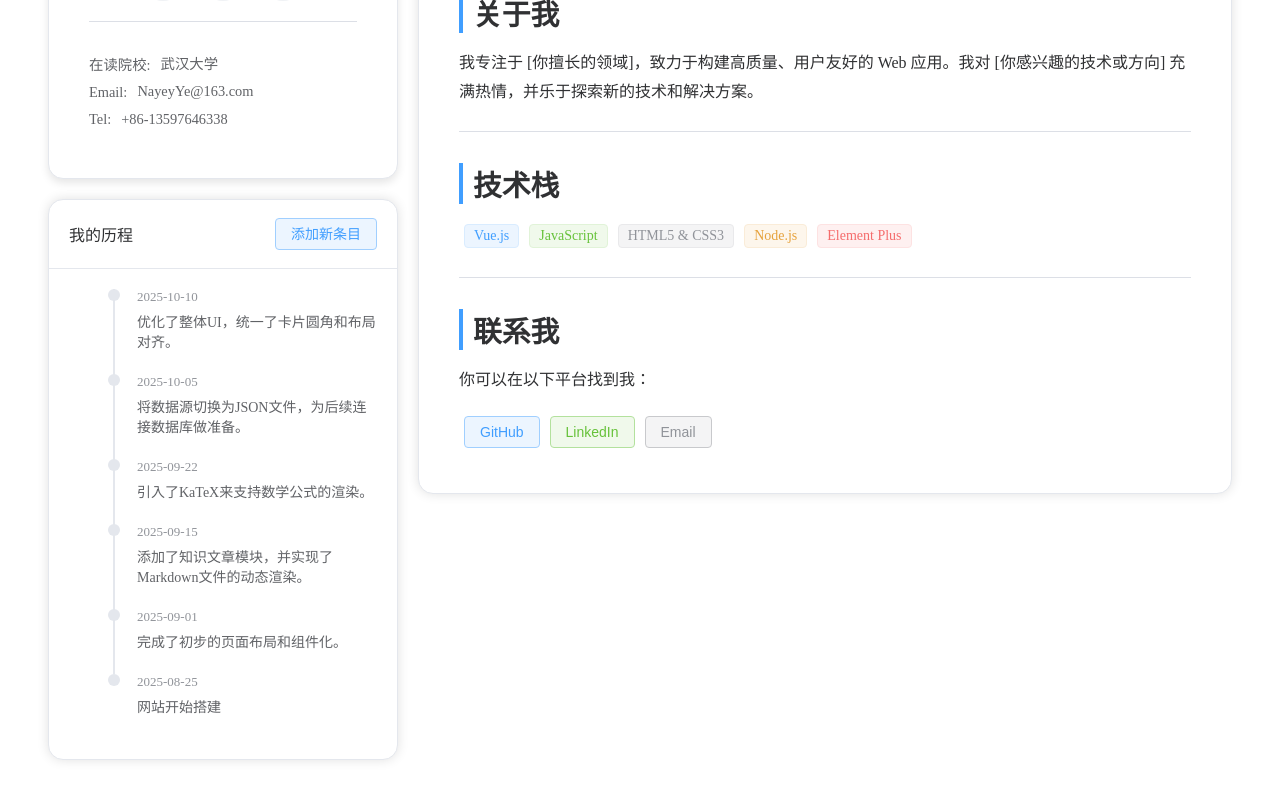
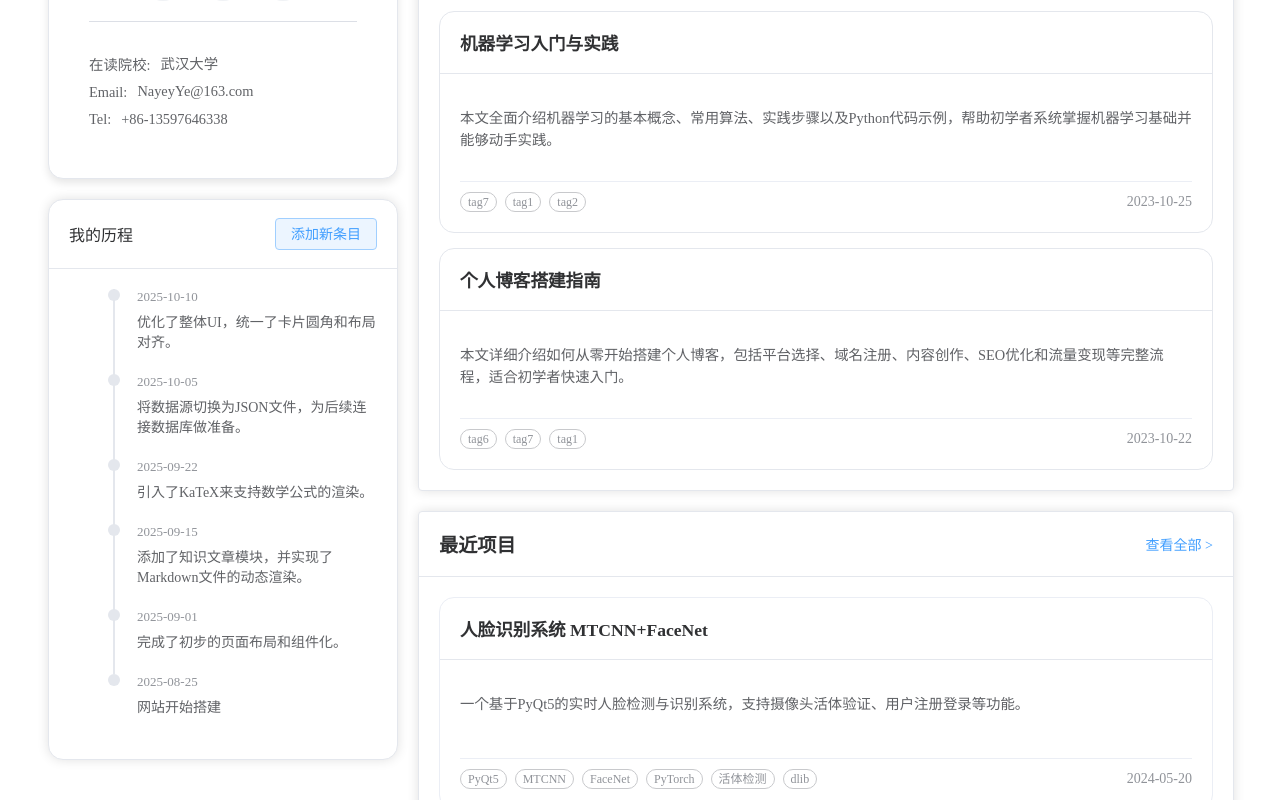
Before and after one commit to NayukiChiba/NyeWeb, a Vue app: page / in a window 1280 px wide. Shown: the part 420-1220 px from the top of the page. Built offline with nearby package versions, Linux system fonts and the light colour scheme.

Commit message:
添加关于我页面，更新导航链接，优化页面布局和样式

```diff
--- a/src/components/Header.vue
+++ b/src/components/Header.vue
@@ -30,14 +30,24 @@ import '@/assets/styles/header.css';
       <!-- 右侧头像和关于我 -->
       <el-col :span="4">
         <div class="user-section">
+          <router-link to="/about" class="user-info-link">
             <div class="user-info">
               <span class="about-me">关于我</span>
               <el-avatar size="small" class="user-avatar">
                 <img src="/avatar.jpg" alt="用户头像" />
               </el-avatar>
             </div>
+          </router-link>
         </div>
       </el-col>
     </el-row>
   </el-header>
 </template>
+
+<style scoped>
+.user-info-link {
+  text-decoration: none;
+  color: inherit;
+  display: inline-block;
+}
+</style>
--- a/src/router/index.js
+++ b/src/router/index.js
@@ -6,12 +6,18 @@ import Projects from '../views/Projects.vue'
 import Project from '../views/Project.vue'
 import Tools from '../views/Tools.vue'
 import Resources from '../views/Resources.vue'
+import AboutMe from '../views/AboutMe.vue'
 
 const routes = [
   {
     path: '/',
     name: 'Home',
     component: Home
+  },
+  {
+    path: '/about',
+    name: 'AboutMe',
+    component: AboutMe
   },
   {
     path: '/knowledge',
--- /dev/null
+++ b/src/views/AboutMe.vue
@@ -0,0 +1,127 @@
+<template>
+  <div class="home-container">
+    <div class="left-column">
+      <ProfileCard class="profile-card-container" />
+      <TimelineEditor class="timeline-editor-container" />
+    </div>
+    <el-card class="intro-card">
+      <!-- 英雄区域 -->
+      <div class="hero-section">
+        <h1>你好，我是 [你的名字]</h1>
+        <p class="subtitle">一位热情的 [你的职业，如：前端开发者]</p>
+        <p>欢迎来到我的个人空间。在这里，你可以了解我的项目、技术栈和个人思考。</p>
+      </div>
+
+      <el-divider />
+
+      <!-- 关于我 -->
+      <div class="about-section">
+        <h2>关于我</h2>
+        <p>我专注于 [你擅长的领域]，致力于构建高质量、用户友好的 Web 应用。我对 [你感兴趣的技术或方向] 充满热情，并乐于探索新的技术和解决方案。</p>
+      </div>
+
+      <el-divider />
+
+      <!-- 技术栈 -->
+      <div class="skills-section">
+        <h2>技术栈</h2>
+        <el-tag type="primary" class="skill-tag">Vue.js</el-tag>
+        <el-tag type="success" class="skill-tag">JavaScript</el-tag>
+        <el-tag type="info" class="skill-tag">HTML5 & CSS3</el-tag>
+        <el-tag type="warning" class="skill-tag">Node.js</el-tag>
+        <el-tag type="danger" class="skill-tag">Element Plus</el-tag>
+        <!-- 在这里添加更多技术标签 -->
+      </div>
+
+      <el-divider />
+
+      <!-- 联系方式 -->
+      <div class="contact-section">
+        <h2>联系我</h2>
+        <p>你可以在以下平台找到我：</p>
+        <el-button type="primary" plain>GitHub</el-button>
+        <el-button type="success" plain>LinkedIn</el-button>
+        <el-button type="info" plain>Email</el-button>
+      </div>
+    </el-card>
+  </div>
+</template>
+
+<script setup>
+import ProfileCard from '@/components/ProfileCard.vue'
+import TimelineEditor from '@/components/TimelineEditor.vue'
+</script>
+
+<style scoped>
+.home-container {
+  padding-top: 80px; /* 为固定的顶栏留出空间 */
+  padding-bottom: 40px;
+  max-width: 1280px;
+  margin: 0 auto;
+  display: flex;
+  align-items: flex-start;
+  gap: 20px;
+  padding-left: 20px;
+  padding-right: 20px;
+}
+
+.left-column {
+  display: flex;
+  flex-direction: column;
+  gap: 20px;
+  width: 350px; /* 您可以根据ProfileCard的宽度进行调整 */
+  flex-shrink: 0;
+}
+
+.profile-card-container {
+  position: sticky;
+  top: 80px; /* 80px 是顶栏高度 */
+  width: 100%;
+}
+
+.timeline-editor-container {
+  width: 100%;
+}
+
+.intro-card {
+  flex: 1;
+  padding: 20px;
+  border-radius: 15px;
+}
+
+.hero-section h1 {
+  font-size: 2.5em;
+  margin-bottom: 10px;
+}
+
+.subtitle {
+  font-size: 1.5em;
+  color: #606266;
+  margin-bottom: 20px;
+}
+
+.about-section, .skills-section, .contact-section {
+  margin-top: 30px;
+}
+
+h2 {
+  font-size: 1.8em;
+  margin-bottom: 15px;
+  border-left: 4px solid #409eff;
+  padding-left: 10px;
+}
+
+p {
+  line-height: 1.8;
+  color: #303133;
+}
+
+.skill-tag {
+  margin: 5px;
+  font-size: 14px;
+}
+
+.contact-section .el-button {
+  margin: 5px;
+}
+</style>
--- a/src/views/Home.vue
+++ b/src/views/Home.vue
@@ -4,52 +4,64 @@
       <ProfileCard class="profile-card-container" />
       <TimelineEditor class="timeline-editor-container" />
     </div>
-    <el-card class="intro-card">
-      <!-- 英雄区域 -->
-      <div class="hero-section">
-        <h1>你好，我是 [你的名字]</h1>
-        <p class="subtitle">一位热情的 [你的职业，如：前端开发者]</p>
-        <p>欢迎来到我的个人空间。在这里，你可以了解我的项目、技术栈和个人思考。</p>
-      </div>
+    <div class="right-column-content">
+      <el-card class="content-card">
+        <template #header>
+          <div class="card-header">
+            <span>最近文章</span>
+            <router-link to="/knowledge" class="more-link">查看全部 &gt;</router-link>
+          </div>
+        </template>
+        <div class="card-list">
+          <ArticleCard
+            v-for="article in recentArticles"
+            :key="article.slug"
+            :article="article"
+            class="list-item-card"
+          />
+        </div>
+      </el-card>
 
-      <el-divider />
-
-      <!-- 关于我 -->
-      <div class="about-section">
-        <h2>关于我</h2>
-        <p>我专注于 [你擅长的领域]，致力于构建高质量、用户友好的 Web 应用。我对 [你感兴趣的技术或方向] 充满热情，并乐于探索新的技术和解决方案。</p>
-      </div>
-
-      <el-divider />
-
-      <!-- 技术栈 -->
-      <div class="skills-section">
-        <h2>技术栈</h2>
-        <el-tag type="primary" class="skill-tag">Vue.js</el-tag>
-        <el-tag type="success" class="skill-tag">JavaScript</el-tag>
-        <el-tag type="info" class="skill-tag">HTML5 & CSS3</el-tag>
-        <el-tag type="warning" class="skill-tag">Node.js</el-tag>
-        <el-tag type="danger" class="skill-tag">Element Plus</el-tag>
-        <!-- 在这里添加更多技术标签 -->
-      </div>
-
-      <el-divider />
-
-      <!-- 联系方式 -->
-      <div class="contact-section">
-        <h2>联系我</h2>
-        <p>你可以在以下平台找到我：</p>
-        <el-button type="primary" plain>GitHub</el-button>
-        <el-button type="success" plain>LinkedIn</el-button>
-        <el-button type="info" plain>Email</el-button>
-      </div>
-    </el-card>
+      <el-card class="content-card">
+        <template #header>
+          <div class="card-header">
+            <span>最近项目</span>
+            <router-link to="/projects" class="more-link">查看全部 &gt;</router-link>
+          </div>
+        </template>
+        <div class="card-list">
+          <ProjectCard
+            v-for="project in recentProjects"
+            :key="project.slug"
+            :project="project"
+            class="list-item-card"
+          />
+        </div>
+      </el-card>
+    </div>
   </div>
 </template>
 
 <script setup>
+import { computed } from 'vue'
 import ProfileCard from '@/components/ProfileCard.vue'
 import TimelineEditor from '@/components/TimelineEditor.vue'
+import ArticleCard from '@/components/ArticleCard.vue'
+import ProjectCard from '@/components/ProjectCard.vue'
+import articlesData from '@/data/articles.json'
+import projectsData from '@/data/projects.json'
+
+const recentArticles = computed(() => {
+  return [...articlesData]
+    .sort((a, b) => new Date(b.date) - new Date(a.date))
+    .slice(0, 3)
+})
+
+const recentProjects = computed(() => {
+  return [...projectsData]
+    .sort((a, b) => new Date(b.date) - new Date(a.date))
+    .slice(0, 3)
+})
 </script>
 
 <style scoped>
@@ -83,45 +95,46 @@ import TimelineEditor from '@/components/TimelineEditor.vue'
   width: 100%;
 }
 
-.intro-card {
+.right-column-content {
   flex: 1;
-  padding: 20px;
-  border-radius: 15px;
+  display: flex;
+  flex-direction: column;
+  gap: 20px;
+  min-width: 0;
 }
 
-.hero-section h1 {
-  font-size: 2.5em;
-  margin-bottom: 10px;
+.content-card {
+  width: 100%;
 }
 
-.subtitle {
-  font-size: 1.5em;
-  color: #606266;
-  margin-bottom: 20px;
+.card-header {
+  display: flex;
+  justify-content: space-between;
+  align-items: center;
 }
 
-.about-section, .skills-section, .contact-section {
-  margin-top: 30px;
+.card-header span {
+  font-size: 1.2em;
+  font-weight: bold;
 }
 
-h2 {
-  font-size: 1.8em;
-  margin-bottom: 15px;
-  border-left: 4px solid #409eff;
-  padding-left: 10px;
-}
-
-p {
-  line-height: 1.8;
-  color: #303133;
-}
-
-.skill-tag {
-  margin: 5px;
+.more-link {
+  text-decoration: none;
+  color: #409eff;
   font-size: 14px;
 }
 
-.contact-section .el-button {
-  margin: 5px;
+.more-link:hover {
+  text-decoration: underline;
+}
+
+.card-list {
+  display: flex;
+  flex-direction: column;
+  gap: 15px;
+}
+
+.list-item-card {
+  width: 100%;
 }
 </style>
```
Lines whose indentation alone changed are shown as unchanged.
